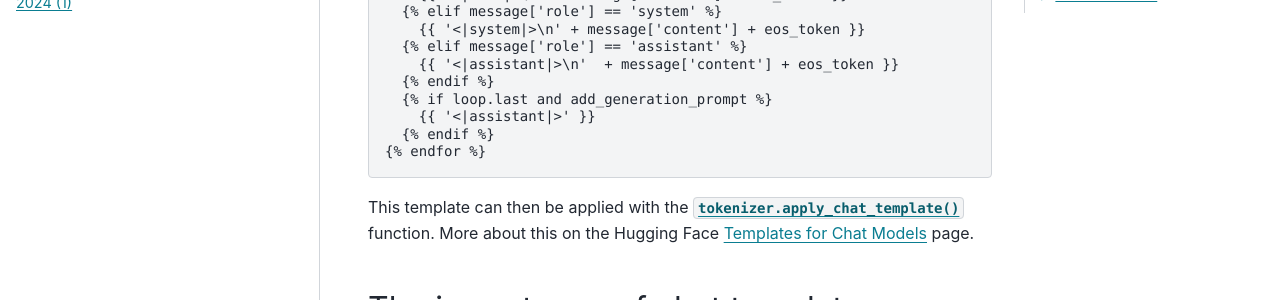
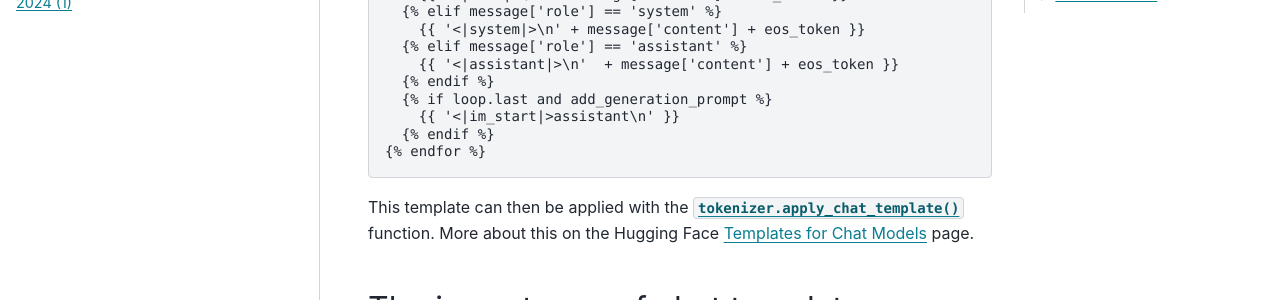
Before and after one commit to PhilipMay/PhilipMay_org, a Sphinx documentation site: the page built from source/blog/2024/importance-of-chat-templates.md, in a window 1280 px wide and 900 px high, scrolled down 1787 px. Shown: the part 309-609 px from the top of the window. Built offline with Sphinx 7.4.7 and the PyData theme 0.15.4, drawn with Linux system fonts in a browser that asks for light colours; comment, search, counter and statistics services are not loaded; some of the changed text lies outside the part shown.

Commit message:
Update importance-of-chat-templates.md
- fix chatml template config

````diff
--- a/source/blog/2024/importance-of-chat-templates.md
+++ b/source/blog/2024/importance-of-chat-templates.md
@@ -78,7 +78,7 @@ In the case of ChatML, it looks like this:
     {{ '<|assistant|>\n'  + message['content'] + eos_token }}
   {% endif %}
   {% if loop.last and add_generation_prompt %}
-    {{ '<|assistant|>' }}
+    {{ '<|im_start|>assistant\n' }}
   {% endif %}
 {% endfor %}
 ```
````
